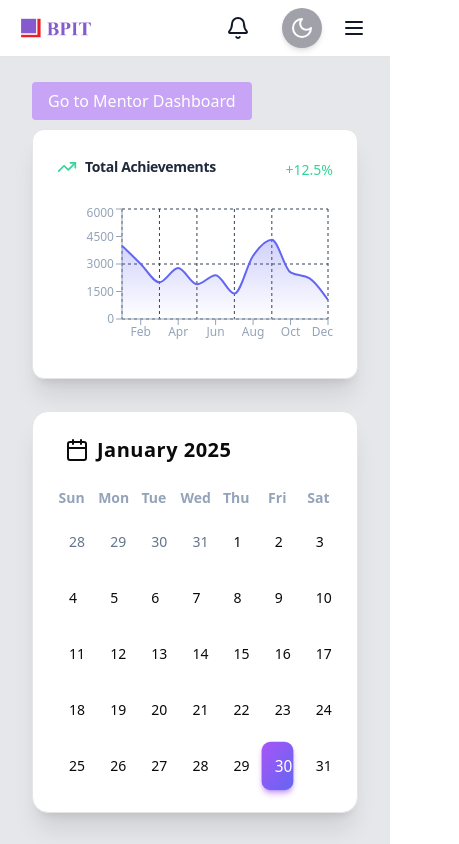
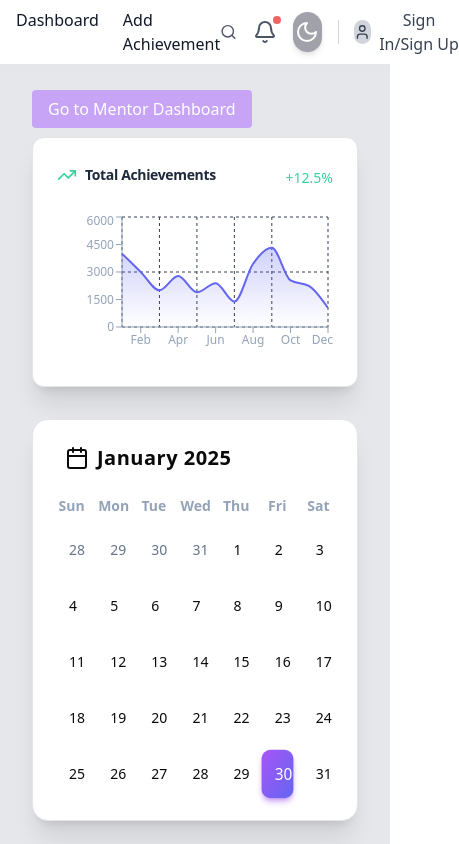
Before and after one commit to RyBhrdwj/Achievement-Management-Frontend, a React (Vite) app in the folder client/: page / in a window 390 px wide. Shown: the top 844 px of the page, 459 px wide, since content can reach past the window. Built offline with nearby package versions, Linux system fonts and the light colour scheme.

Commit message:
nofification layout changed

```diff
--- a/client/src/components/Notifications.tsx
+++ b/client/src/components/Notifications.tsx
@@ -41,22 +41,20 @@ const Notifications: React.FC = () => {
 
   const toggleNotifications = () => {
     setIsOpen(!isOpen);
-    // Mark all notifications as read when opened
-    setNotifications(prev =>
-      prev.map(notification => ({ ...notification, isUnread: false }))
-    );
   };
 
   const removeNotification = (id: number) => {
     setNotifications(prev => prev.filter(notification => notification.id !== id));
   };
 
+  const clearAllNotifications = () => {
+    setNotifications([]);
+  };
+
+  // Close dropdown when clicking outside
   useEffect(() => {
     const handleClickOutside = (event: MouseEvent) => {
-      if (
-        notificationRef.current &&
-        !notificationRef.current.contains(event.target as Node)
-      ) {
+      if (notificationRef.current && !notificationRef.current.contains(event.target as Node)) {
         setIsOpen(false);
       }
     };
@@ -67,17 +65,22 @@ const Notifications: React.FC = () => {
     };
   }, []);
 
+  // Check if there are any unread notifications
+  const hasUnreadNotifications = notifications.some(n => n.isUnread);
+
   return (
     <div className="relative" ref={notificationRef}>
-      <div className="relative">
+      <div
+        onClick={toggleNotifications}
+        className="relative cursor-pointer"
+      >
         <Bell
-          onClick={toggleNotifications}
           className={cn(
             "cursor-pointer",
             theme === "dark" ? "text-gray-300 hover:text-white" : "text-gray-600 hover:text-black"
           )}
         />
-        {notifications.some(n => n.isUnread) && (
+        {hasUnreadNotifications && (
           <span
             className="absolute -top-1 -right-1 h-2 w-2 bg-red-500 rounded-full animate-pulse"
           />
@@ -87,7 +90,7 @@ const Notifications: React.FC = () => {
       {isOpen && (
         <div
           className={cn(
-            "absolute right-0 top-full mt-2 w-80 bg-white rounded-lg shadow-lg z-50 border",
+            "absolute right-0 top-full mt-2 w-80 rounded-lg shadow-lg z-50 border",
             theme === "dark"
               ? "bg-[#1E1E1E] border-[#2C2C2C] text-white"
               : "bg-white border-gray-200"
@@ -97,7 +100,7 @@ const Notifications: React.FC = () => {
             <h2 className="text-lg font-bold">Notifications</h2>
             {notifications.length > 0 && (
               <button
-                onClick={() => setNotifications([])}
+                onClick={clearAllNotifications}
                 className={cn(
                   "text-xs",
                   theme === "dark"
@@ -111,7 +114,19 @@ const Notifications: React.FC = () => {
           </div>
 
           <div className="max-h-64 overflow-y-auto">
-            {notifications.map((notification) => (
+            {notifications.length === 0 ? (
+              <div
+                className={cn(
+                  "p-4 text-center",
+                  theme === "dark"
+                    ? "text-gray-400"
+                    : "text-gray-500"
+                )}
+              >
+                No notifications
+              </div>
+            ) : (
+              notifications.map((notification) => (
                 <div
                   key={notification.id}
                   className={cn(
@@ -131,10 +146,9 @@ const Notifications: React.FC = () => {
                       className={cn(
                         "w-3 h-3 mt-1",
                         notification.isUnread
-                        ? "text-blue-500"
-                        : "text-gray-300 dark:text-gray-600"
+                          ? "text-blue-500 fill-blue-500"
+                          : "text-gray-300 dark:text-gray-600 fill-transparent"
                       )}
-                    fill={notification.isUnread ? "currentColor" : "transparent"}
                     />
                     <div>
                       <h3 className="font-semibold">{notification.title}</h3>
@@ -170,12 +184,7 @@ const Notifications: React.FC = () => {
                     )}
                   />
                 </div>
-            ))}
-
-            {notifications.length === 0 && (
-              <div className="p-4 text-center text-gray-500">
-                No notifications
-              </div>
+              ))
             )}
           </div>
         </div>
--- a/client/src/navbar/dropdown/Notifications.tsx
+++ /dev/null
@@ -1,31 +0,0 @@
-import React, { useState } from "react";
-import { Bell } from "lucide-react";
-
-const Notifications: React.FC = () => {
-  const notifications = [
-    "Option 1",
-    "Option 2",
-    "Option 3",
-    "Option 4",
-    "Option 5",
-  ];
-
-  return (
-    <div className="absolute right-0 shadow-xl top-6 mt-2 w-56 z-50 bg-white dark:bg-gray-800 border border-gray-300 dark:border-gray-900 rounded-lg">
-      <div className="p-2 font-semibold border-b">Notifications</div>
-      <ul className="divide-y">
-        {notifications.map((item, index) => (
-          <li
-            key={index}
-            className="flex items-center gap-2 p-2 hover:bg-gray-100 dark:hover:bg-gray-900 cursor-pointer"
-          >
-            <Bell className="h-5 w-5 text-gray-500" />
-            <span>{item}</span>
-          </li>
-        ))}
-      </ul>
-    </div>
-  );
-};
-
-export default Notifications;
--- a/client/src/navbar/navbar.tsx
+++ b/client/src/navbar/navbar.tsx
@@ -1,34 +1,31 @@
-import React, { useState } from "react";
-import { Bell, Moon, Search, Sun, User, Menu, X } from "lucide-react";
+import React from "react";
+import { Moon, Search, Sun, User } from "lucide-react";
 import { Logo } from "@/assets";
 import { Link } from "react-router-dom";
 import { useTheme } from "@/context/ThemeProvider";
-import Notifications from "./dropdown/Notifications";
-import { motion } from "framer-motion";
+import Notifications from "@/components/Notifications";
 
 const Navbar: React.FC = () => {
   const { theme, setTheme } = useTheme();
-  const [isOpen, setIsOpen] = useState(false);
-  const [isSidebarOpen, setIsSidebarOpen] = useState(false);
 
   return (
     <nav className="flex items-center justify-between px-4 py-2 border-b bg-white text-gray-900 dark:bg-gray-900 dark:text-white">
-      <div className="flex justify-center items-center gap-2">
+      <div>
         <img src={Logo} className="h-10 w-auto" />
-        <h1 className="text-lg font-semibold hidden lg:block">Achievement Management</h1>
       </div>
 
-      <div className="hidden lg:flex space-x-6">
-        <Link to="/" className="hover:text-gray-500 dark:hover:text-gray-400">Dashboard</Link>
-        <Link to="/add-event" className="hover:text-gray-500 dark:hover:text-gray-400">Add Achievement</Link>
+      <div className="flex space-x-6">
+        <Link to="/" className="hover:text-gray-500 dark:hover:text-gray-400">
+          Dashboard
+        </Link>
+        <Link to="/add-event" className="hover:text-gray-500 dark:hover:text-gray-400">
+          Add Achievement
+        </Link>
       </div>
 
-      <div className="flex items-center space-x-3 lg:space-x-4">
-        <Search className="text-gray-600 dark:text-gray-300 cursor-pointer hidden lg:block" />
-        <button onClick={() => setIsOpen(!isOpen)} className="p-2 rounded-full hover:bg-gray-100 dark:hover:bg-gray-800">
-          <Bell className="h-6 w-6" />
-        </button>
-        <div className="relative">{isOpen && <Notifications />}</div>
+      <div className="flex items-center space-x-4">
+        <Search className="text-gray-600 dark:text-gray-300 cursor-pointer" />
+        <Notifications />
         <button
           onClick={() => setTheme(theme === "dark" ? "light" : "dark")}
           className="relative flex items-center justify-center w-10 h-10 rounded-full bg-zinc-400 hover:bg-zinc-600 transition-colors duration-300 shadow-md"
@@ -37,35 +34,12 @@ const Navbar: React.FC = () => {
             {theme === "light" ? <Moon className="animate-fadeIn" /> : <Sun className="animate-fadeIn" />}
           </span>
         </button>
-        <div className="w-px h-6 bg-gray-300 dark:bg-gray-700 hidden lg:block"></div>
-        <button className="hidden lg:flex items-center space-x-2 text-gray-700 dark:text-gray-300 hover:text-black dark:hover:text-white">
+        <div className="w-px h-6 bg-gray-300 dark:bg-gray-700"></div>
+        <button className="flex items-center space-x-2 text-gray-700 dark:text-gray-300 hover:text-black dark:hover:text-white">
           <User className="w-6 h-6 bg-gray-300 dark:bg-gray-600 rounded-full" />
           <span>Sign In/Sign Up</span>
         </button>
-        <button onClick={() => setIsSidebarOpen(!isSidebarOpen)} className="lg:hidden p-2 rounded-md">
-          {isSidebarOpen ? <X className="h-6 w-6" /> : <Menu className="h-6 w-6" />}
-        </button>
       </div>
-
-      {isSidebarOpen && (
-        <motion.div
-          initial={{ x: "100%" }}
-          animate={{ x: 0 }}
-          exit={{ x: "100%" }}
-          transition={{ duration: 0.3 }}
-          className="fixed top-0 right-0 w-64 h-full bg-white dark:bg-gray-900 shadow-lg p-4 flex flex-col space-y-4 z-50"
-        >
-          <button onClick={() => setIsSidebarOpen(false)} className="self-end p-2">
-            <X className="h-6 w-6" />
-          </button>
-          <Link to="/" className="hover:text-gray-500 dark:hover:text-gray-400">Dashboard</Link>
-          <Link to="/add-event" className="hover:text-gray-500 dark:hover:text-gray-400">Add Achievement</Link>
-          <button className="flex items-center space-x-2 text-gray-700 dark:text-gray-300 hover:text-black dark:hover:text-white">
-            <User className="w-6 h-6 bg-gray-300 dark:bg-gray-600 rounded-full" />
-            <span>Sign In/Sign Up</span>
-          </button>
-        </motion.div>
-      )}
     </nav>
   );
 };
```
Lines whose indentation alone changed are shown as unchanged.
